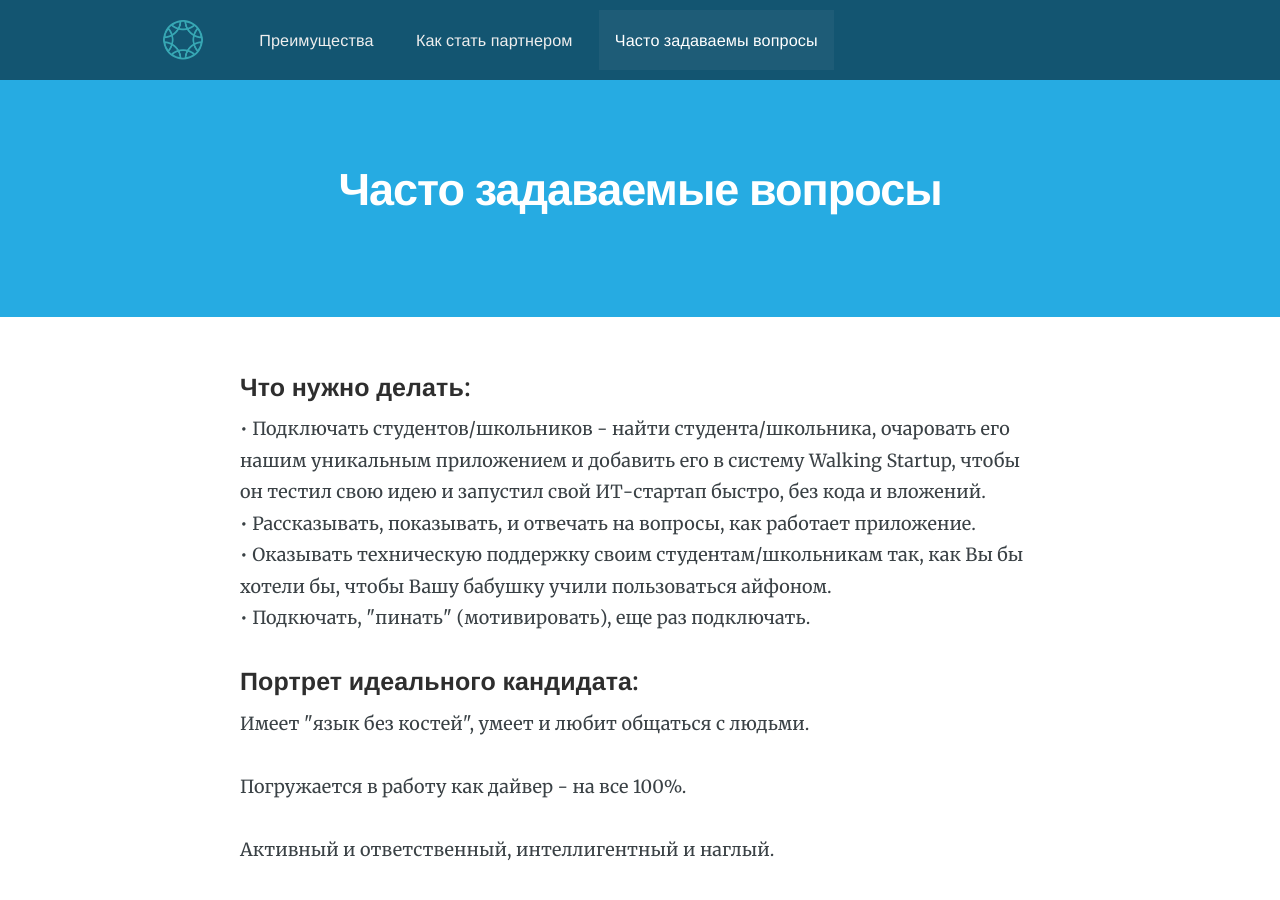
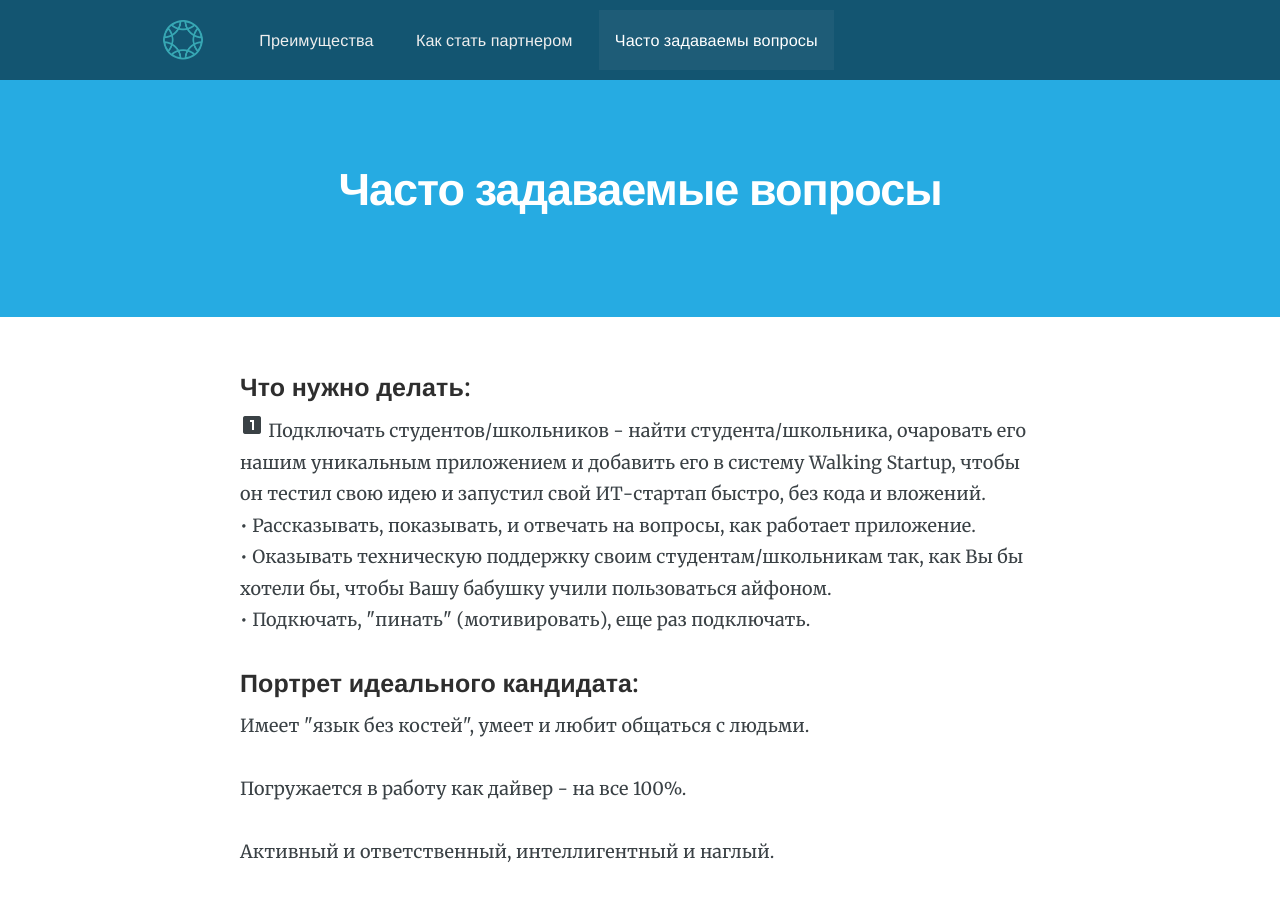
Before and after one commit to RakhimyanTim/partner.ws.github.io, a Jekyll site: the page built from pages/faq.html, in a window 1280 px wide and 900 px high. Built offline with Jekyll 4.4.1, drawn with Linux system fonts in a browser that asks for light colours; nearby versions of some CDN libraries.

Commit message:
Update faq.html

```diff
--- a/pages/faq.html
+++ b/pages/faq.html
@@ -14,7 +14,7 @@
 <section>
 	<div class="container text-container">
 		<h4>Что нужно делать:</h4>
-		<p>&bull; Подключать студентов/школьников - найти студента/школьника, очаровать его нашим уникальным приложением и добавить его в систему Walking Startup, чтобы он тестил свою идею и запустил свой ИТ-стартап быстро, без кода и вложений.<br>&bull; Рассказывать, показывать, и отвечать на вопросы, как работает приложение.<br>&bull; Оказывать техническую поддержку своим студентам/школьникам так, как Вы бы хотели бы, чтобы Вашу бабушку учили пользоваться айфоном.<br>&bull; Подкючать, "пинать" (мотивировать), еще раз подключать.</p>
+		<p><i class="material-icons">looks_one</i> Подключать студентов/школьников - найти студента/школьника, очаровать его нашим уникальным приложением и добавить его в систему Walking Startup, чтобы он тестил свою идею и запустил свой ИТ-стартап быстро, без кода и вложений.<br>&bull; Рассказывать, показывать, и отвечать на вопросы, как работает приложение.<br>&bull; Оказывать техническую поддержку своим студентам/школьникам так, как Вы бы хотели бы, чтобы Вашу бабушку учили пользоваться айфоном.<br>&bull; Подкючать, "пинать" (мотивировать), еще раз подключать.</p>
 
 		<h4>Портрет идеального кандидата:</h4>
 		<p>Имеет "язык без костей", умеет и любит общаться с людьми.</p>
```
